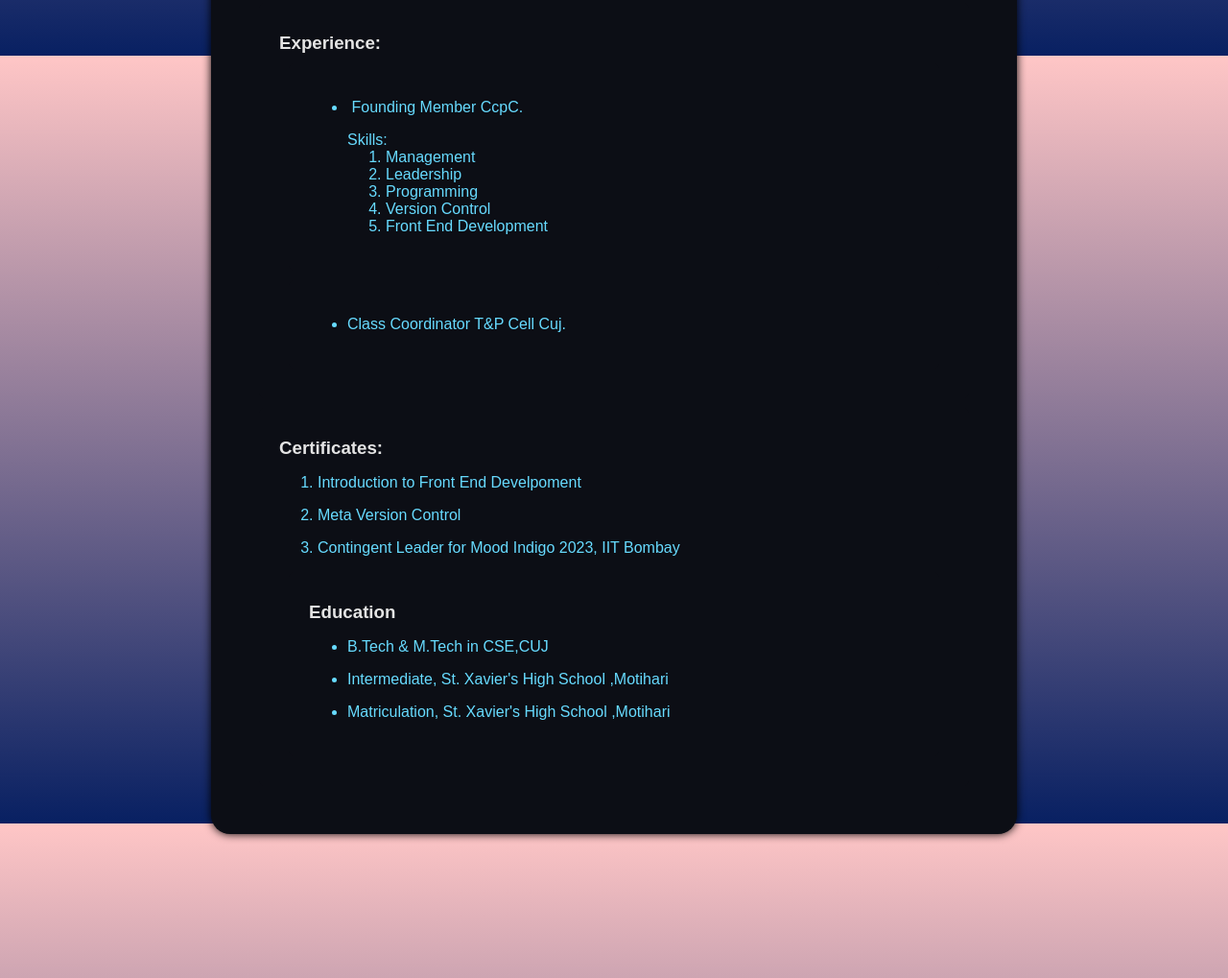
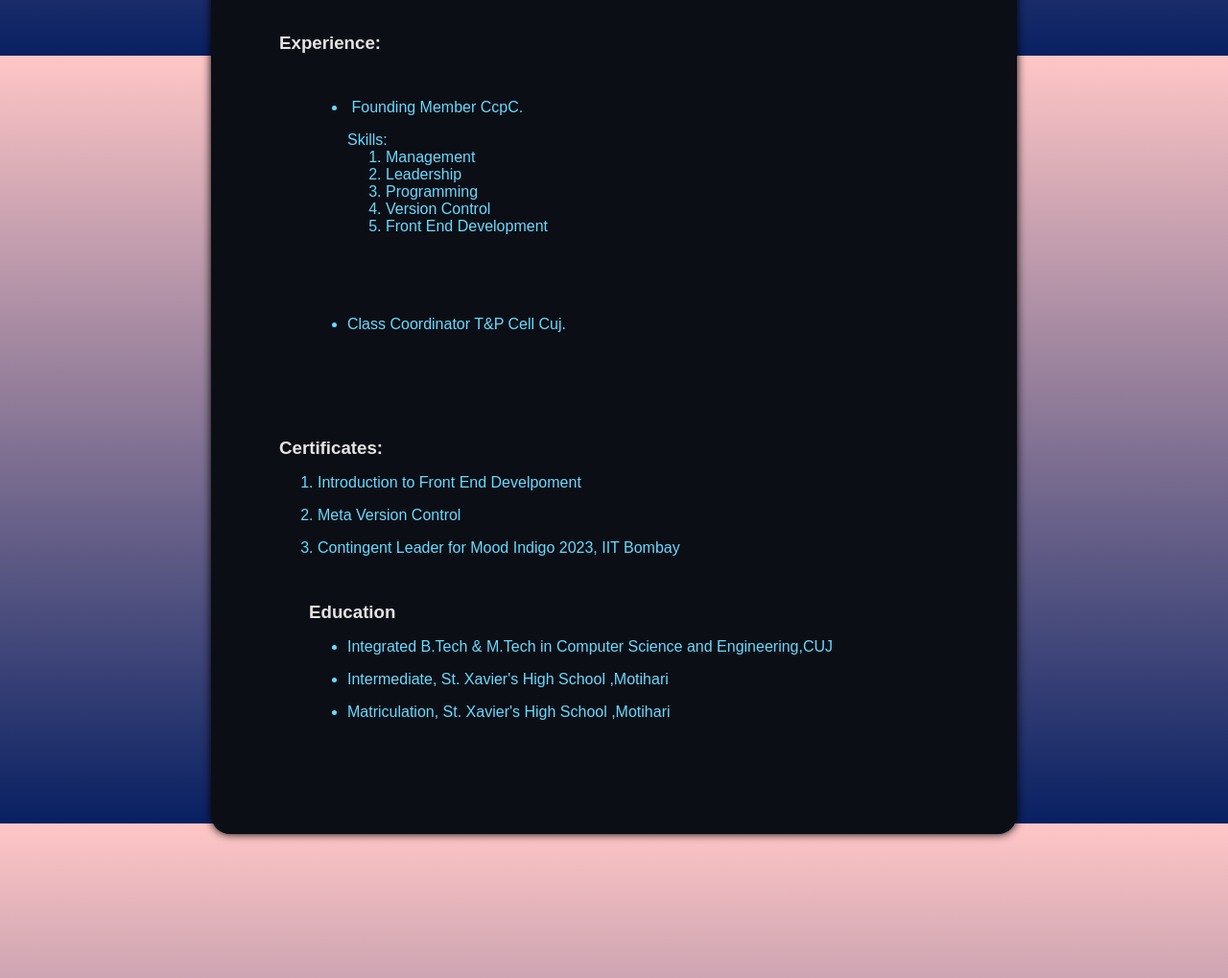
Before and after one commit to Omvishesh/contact-card, a plain HTML site: page index.html in a window 1280 px wide. Shown: the part 742-1761 px from the top of the page at 96% size. Drawn offline with Linux system fonts and the light colour scheme; a script that the page names is missing.

Commit message:
Update index.html

```diff
--- a/index.html
+++ b/index.html
@@ -93,7 +93,7 @@
             <div class="box">
                 <h3>Education</h3>
                 <ul>
-                    <li><p><span id="edu">B.Tech & M.Tech in CSE,CUJ</span></p></li>
+                    <li><p><span id="edu">Integrated B.Tech & M.Tech in Computer Science and Engineering,CUJ</span></p></li>
                     <li><p><span id="edu">Intermediate, St. Xavier's High School ,Motihari</span></p></li>
                     <li><p><span id="edu">Matriculation, St. Xavier's High School ,Motihari</span></p></li>
                 </ul>
```
